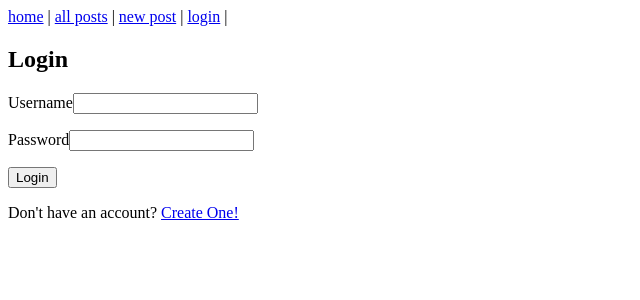
After one commit to SigalaHr/blogz, a Flask app: page /login in a window 1280 px wide. The commit adds this page. Shown: the top 300 px of the page, without its empty margins (0-640 px from the left). Run offline with Flask 2, Linux system fonts and the light colour scheme.

Commit message:
Finished the assignment

```diff
--- a/main.py
+++ b/main.py
@@ -1,30 +1,68 @@
 #Worked with Joe Ylagan
 
-from flask import Flask, request, redirect, render_template, session, flash
-from flask_sqlalchemy import SQLAlchemy
-
-app = Flask(__name__)
-app.config['DEBUG'] = True
-app.config['SQLALCHEMY_DATABASE_URI'] = 'mysql+pymysql://build-a-blog:abc123@localhost:8889/build-a-blog'
-app.config['SQLALCHEMY_ECHO'] = True
-db = SQLAlchemy(app)
-app.secret_key = 'NJfpoqwenDFSljqnlkjqLK'
-
-class Blog(db.Model):
-
-    id = db.Column(db.Integer, primary_key=True)
-    title = db.Column(db.String(120))
-    body = db.Column(db.String(2500))
-
-    def __init__(self, title, body):
-        self.title = title
-        self.body = body
-
-    def __repr__(self):
-        return '<Blog %r>' % self.title
+from flask import request, redirect, render_template, session, flash
+import cgi
+from app import app, db
+from models import User, Blog
+from hashutils import check_pw_hash
 
 def get_blogs():
     return Blog.query.filter_by().all()
+
+def get_users():
+    return User.query.filter_by().all()
+
+@app.route('/signup', methods=['GET', 'POST'])
+def signup():
+    if request.method == 'POST':
+        username = request.form['username']
+        password = request.form['password']
+        verify = request.form['verify']
+        username_db_count = User.query.filter_by(username=username).count()
+        if len(password) < 3 or len(username) < 3:
+            flash("Username and password must be more than 3 characters long")
+            return redirect('/signup')
+        if username_db_count > 0:
+            flash('yikes! "' + username + '" is already taken and password reminders are not implemented')
+            return redirect('/signup')
+        if password != verify:
+            flash('passwords did not match')
+            return redirect('/signup')
+        user = User(username=username, password=password)
+        db.session.add(user)
+        db.session.commit()
+        session['user'] = user.username
+        return redirect("/newblog")
+    else:
+        return render_template('signup.html')
+
+@app.route('/login', methods=["POST", "GET"])
+def login():
+    if request.method == 'GET':
+        return render_template('login.html')
+    elif request.method == 'POST':
+        username = request.form['username']
+        password = request.form['password']
+        users = User.query.filter_by(username=username)
+        if users.count() == 0:
+            flash('username does not exist')
+        else:
+            user = users.first()
+            if user and check_pw_hash(password, user.pw_hash):
+                session['user'] = user.username
+                flash('welcome back, '+user.username)
+                return redirect("/newblog")
+        flash('bad password')
+        return redirect("/login")
+
+@app.route('/')
+def homepage():
+    return render_template('index.html', title='blog users', users=get_users())
+
+@app.route("/logout", methods=['POST', 'GET'])
+def logout():
+    del session['user']
+    return redirect("/blog")
 
 @app.route('/newblog', methods=['POST', 'GET'])
 def new_blog():
@@ -32,11 +70,12 @@ def new_blog():
     title_error = ""
     blog_title = ""
     blog_body = ""
+    owner = User.query.filter_by(username=session['user']).first()
     if request.method == 'POST':
         blog_title = request.form['blog_title']
         blog_body = request.form['blog_body']
         if blog_body is not "" and blog_title is not "":
-            new_blog_post = Blog(blog_title, blog_body)
+            new_blog_post = Blog(blog_title, blog_body, owner)
             db.session.add(new_blog_post)
             db.session.commit()
             blog_id = new_blog_post.id
@@ -57,11 +96,23 @@ def new_blog():
 
 @app.route('/blog', methods=['GET'])
 def index():
+    user = request.args.get('user')
+    if user:
+        user = User.query.filter_by(username=user).first()
+        blogs = Blog.query.filter_by(owner_id=user.id).all()
+        return render_template('singleUser.html', title="blog posts", user=user, blogs=blogs)
     blog_id = request.args.get('id')
     if blog_id is None:
         return redirect('/blog?id=None')
     blog = Blog.query.get(blog_id)
-    return render_template('blog.html', title="Blog Page", blog=blog, blogs=get_blogs())
+    return render_template('blog.html', title="blog posts", blog=blog, blogs=get_blogs())
+
+nologin = ['login', 'signup', 'index', 'homepage']
+
+@app.before_request
+def require_login():
+    if not ('user' in session or request.endpoint in nologin):
+        return redirect("/login")
 
 if __name__ == "__main__":
     app.run()
--- a/templates/base.html
+++ b/templates/base.html
@@ -1,27 +1,30 @@
 <!DOCTYPE html>
 <html>
     <head>
-        <title>{{title}}</title>
-        <style>
+      <style type="text/css">
           .error {
               color: red;
-            }
-            ul {
-                list-style-type: none;
-            }
-            span {
-                margin: 5px;
           }
       </style>
     </head>
     <body>
+      <div>
+        <a href="/">home</a> | <a href="blog">all posts</a> | <a href="newblog">new post</a> | <a href="login">login</a> |
+        {% if 'user' in session %}
+            <strong>{{ session['user'] }}</strong>
+            <a href="logout">logout</a>
+        {% endif %}
+      </div>
 
-    <span>
-        <a href='/blog'>Main Blog Page</a>
-    </span>
-    <span>
-        <a href='/newblog'>Make a New Blog</a>
-    </span>
+      {% with messages = get_flashed_messages() %}
+        {% if messages %}
+          <ul class=flashes>
+            {% for message in messages %}
+            <li>{{ message }}</li>
+            {% endfor %}
+          </ul>
+        {% endif %}
+      {% endwith %}
 
       {% block content %}
       {% endblock %}
--- a/templates/blog.html
+++ b/templates/blog.html
@@ -9,12 +9,14 @@
     {% if blog %}
         <h2>{{blog.title}}</h2>
         <p>{{blog.body}}</p>
+        <p>written by <a href="/blog?user={{ blog.owner.username }}">{{blog.owner.username}}</a></p>
     {% else %}
         {% for blog in blogs %}
         <h2>
             <a href="/blog?id={{ blog.id }}">{{blog.title}}</a>
         </h2>
         <p>{{blog.body}}</p>
+        <p>written by <a href="/blog?user={{ blog.owner.username }}">{{blog.owner.username}}</a></p>
         <hr />
         {% endfor %}
     {% endif %}
--- /dev/null
+++ b/templates/login.html
@@ -0,0 +1,14 @@
+{% extends "base.html" %}
+{% block content %}
+
+    <h2>Login</h2>
+  </div>
+</div>
+<form action="/login" method="post">
+  <p><label>Username<input type="text" name="username"/></label></p>
+  <p><label>Password<input type="password" name="password"/></label></p>
+  <p><input type="submit" value="Login"/></p>
+  <p>Don't have an account? <a href='/signup'>Create One!</a></p>
+</form>
+
+{% endblock %}
```
Also changed, not shown: app.py (added, +9 -0 lines), hashutils.py (added, +18 -0 lines), models.py (added, +30 -0 lines), templates/index.html (added, +16 -0 lines), templates/signup.html (added, +12 -0 lines), templates/singleUser.html (added, +18 -0 lines). Lines whose indentation alone changed are shown as unchanged.
